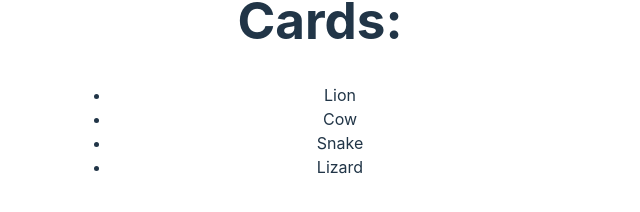
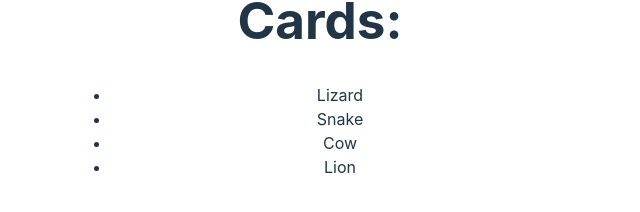
Before and after one commit to CrystalSnake/odin-memory-card, a React (Vite) app: page / in a window 1280 px wide. Both pictures are taken after a click on the button "Start". Shown: the part 398-610 px from the top of the page, without its empty margins (320-960 px from the left). Built offline with nearby package versions, Linux system fonts and the light colour scheme.

Commit message:
Add shuffle elements in list after click

```diff
--- a/src/Board.jsx
+++ b/src/Board.jsx
@@ -2,6 +2,14 @@ import { useState, useEffect } from 'react';
 
 function Board() {
   const cards = ['Lion', 'Cow', 'Snake', 'Lizard'];
+
+  function shuffle(array) {
+    const shuffledArray = [...array];
+    shuffledArray.sort(() => Math.random() - 0.5);
+    return shuffledArray;
+  }
+
+  const shuffledCards = shuffle(cards);
 
   const [count, setCount] = useState(0);
   const [maxCount, setMaxCount] = useState(0);
@@ -43,7 +51,7 @@ function Board() {
       <div>
         <h1>Cards: </h1>
         <ul>
-          {cards.map((card) => {
+          {shuffledCards.map((card) => {
             return (
               <li key={card} onClick={() => clickCard(card)}>
                 {card}
```
